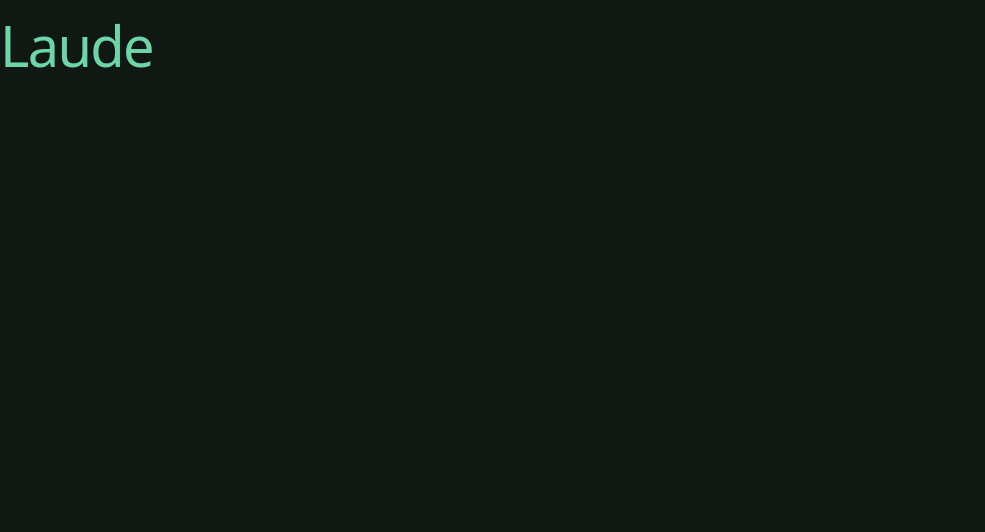
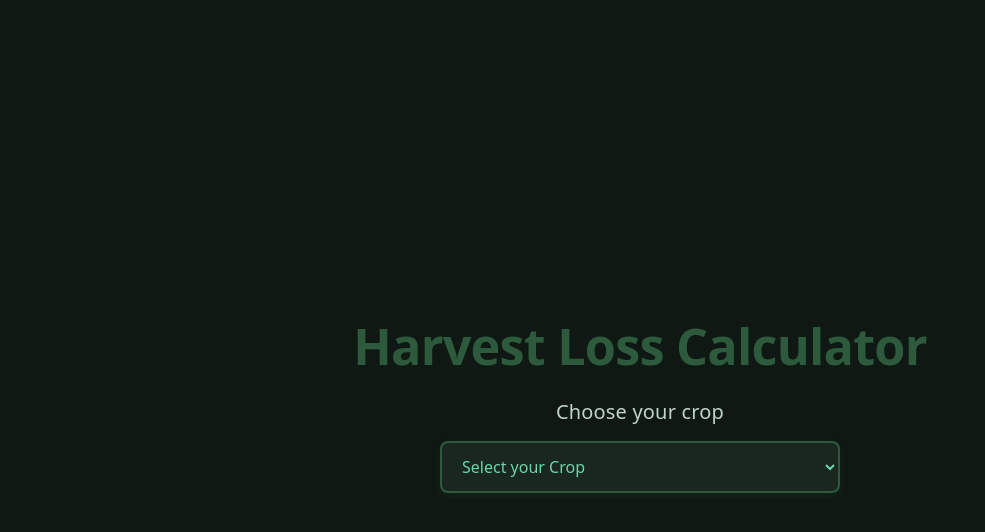
Before and after one commit to gh-brijesmandal/Farm-Tools, a React (Vite) app: page /harvest-loss-calculator in a window 1280 px wide. Shown: the top 532 px of the page, without its empty margins (0-985 px from the left). Built offline with nearby package versions, Linux system fonts and the light colour scheme.

Commit message:
Auto generated Content Demo Working Version

```diff
--- a/src/pages/HarvestLossCalculator.jsx
+++ b/src/pages/HarvestLossCalculator.jsx
@@ -1,7 +1,193 @@
+import { useState } from "react";
+
 export default function HarvestLossCalculator() {
+  const [selectedCrop, setSelectedCrop] = useState("");
+  const [rowSpacing, setRowSpacing] = useState("");
+  const [weight30, setWeight30] = useState("");
+  const [weight38, setWeight38] = useState("");
+
+  const labelStyle = {
+    display: "block",
+    marginBottom: "16px",
+    fontSize: "20px",
+    fontWeight: "500",
+    color: "#c1d4c8",
+    textAlign: "left",
+  };
+
+  const selectStyle = {
+    width: "100%",
+    maxWidth: "400px",
+    padding: "12px 16px",
+    marginBottom: "24px",
+    fontSize: "16px",
+    fontFamily: "system-ui, 'Segoe UI', Roboto, sans-serif",
+    border: "2px solid #2d5a3d",
+    borderRadius: "8px",
+    backgroundColor: "#1a2620",
+    color: "#6dd5a8",
+    cursor: "pointer",
+    transition: "all 0.3s ease",
+    boxShadow: "0 2px 8px rgba(45, 90, 61, 0.2)",
+  };
+
+  const inputStyle = {
+    width: "100%",
+    padding: "10px 12px",
+    marginTop: "8px",
+    marginBottom: "16px",
+    fontSize: "14px",
+    fontFamily: "system-ui, 'Segoe UI', Roboto, sans-serif",
+    border: "2px solid #2d5a3d",
+    borderRadius: "6px",
+    backgroundColor: "#1a2620",
+    color: "#6dd5a8",
+    transition: "all 0.3s ease",
+  };
+
+  const rowDivStyle = {
+    backgroundColor: "#1a2620",
+    border: "1px solid #2d5a3d",
+    borderRadius: "8px",
+    padding: "20px",
+    marginBottom: "20px",
+    maxWidth: "400px",
+    width: "100%",
+  };
+
+  const headerStyle = {
+    fontSize: "18px",
+    fontWeight: "600",
+    color: "#6dd5a8",
+    marginBottom: "12px",
+  };
+
+  const paragraphStyle = {
+    color: "#c1d4c8",
+    marginTop: "8px",
+    marginBottom: "8px",
+    lineHeight: "1.5",
+  };
+
+  const handleCropChange = (e) => {
+    setSelectedCrop(e.target.value);
+    setRowSpacing("");
+    setWeight30("");
+    setWeight38("");
+  };
+
+  const handleRowSpacingChange = (e) => {
+    setRowSpacing(e.target.value);
+    setWeight30("");
+    setWeight38("");
+  };
+
   return (
-    <>
-      <h1>Laude</h1>
-    </>
+    <div className="container">
+      <h1 className="title">Harvest Loss Calculator</h1>
+      <label htmlFor="options-harvest-loss-crop" style={labelStyle}>
+        Choose your crop
+      </label>
+
+      <select
+        name="cropName"
+        id="options-harvest-loss-crop"
+        style={selectStyle}
+        value={selectedCrop}
+        onChange={handleCropChange}
+      >
+        <option value="">Select your Crop</option>
+        <option value="corn">Corn</option>
+        <option value="soybeans">Soybeans</option>
+        <option value="wheat">Wheat</option>
+        <option value="rice">Rice</option>
+      </select>
+
+      {selectedCrop && (
+        <>
+          <label htmlFor="row-spacing" style={labelStyle}>
+            Choose row spacing
+          </label>
+          <select
+            name="rowSpacing"
+            id="row-spacing"
+            style={selectStyle}
+            value={rowSpacing}
+            onChange={handleRowSpacingChange}
+          >
+            <option value="">Select row spacing</option>
+            <option value="30">30</option>
+            <option value="38">38</option>
+          </select>
+        </>
+      )}
+
+      {rowSpacing && (
+        <div
+          style={{
+            display: "flex",
+            flexDirection: "column",
+            alignItems: "center",
+            gap: "20px",
+          }}
+        >
+          <div style={rowDivStyle}>
+            <div style={headerStyle}>Row Width: 30</div>
+            <label
+              htmlFor="weight-30"
+              style={{ ...labelStyle, fontSize: "14px", marginBottom: "8px" }}
+            >
+              Enter weight (lbs)
+            </label>
+            <input
+              type="text"
+              id="weight-30"
+              style={inputStyle}
+              placeholder="Enter weight"
+              value={weight30}
+              onChange={(e) => setWeight30(e.target.value)}
+            />
+            {weight30 && (
+              <>
+                <p style={paragraphStyle}>
+                  Weight entered for row width 30: {weight30} lbs
+                </p>
+                <p style={paragraphStyle}>
+                  This value will be used for harvest loss calculation.
+                </p>
+              </>
+            )}
+          </div>
+
+          <div style={rowDivStyle}>
+            <div style={headerStyle}>Row Width: 38</div>
+            <label
+              htmlFor="weight-38"
+              style={{ ...labelStyle, fontSize: "14px", marginBottom: "8px" }}
+            >
+              Enter weight (lbs)
+            </label>
+            <input
+              type="text"
+              id="weight-38"
+              style={inputStyle}
+              placeholder="Enter weight"
+              value={weight38}
+              onChange={(e) => setWeight38(e.target.value)}
+            />
+            {weight38 && (
+              <>
+                <p style={paragraphStyle}>
+                  Weight entered for row width 38: {weight38} lbs
+                </p>
+                <p style={paragraphStyle}>
+                  This value will be used for harvest loss calculation.
+                </p>
+              </>
+            )}
+          </div>
+        </div>
+      )}
+    </div>
   );
 }
```
